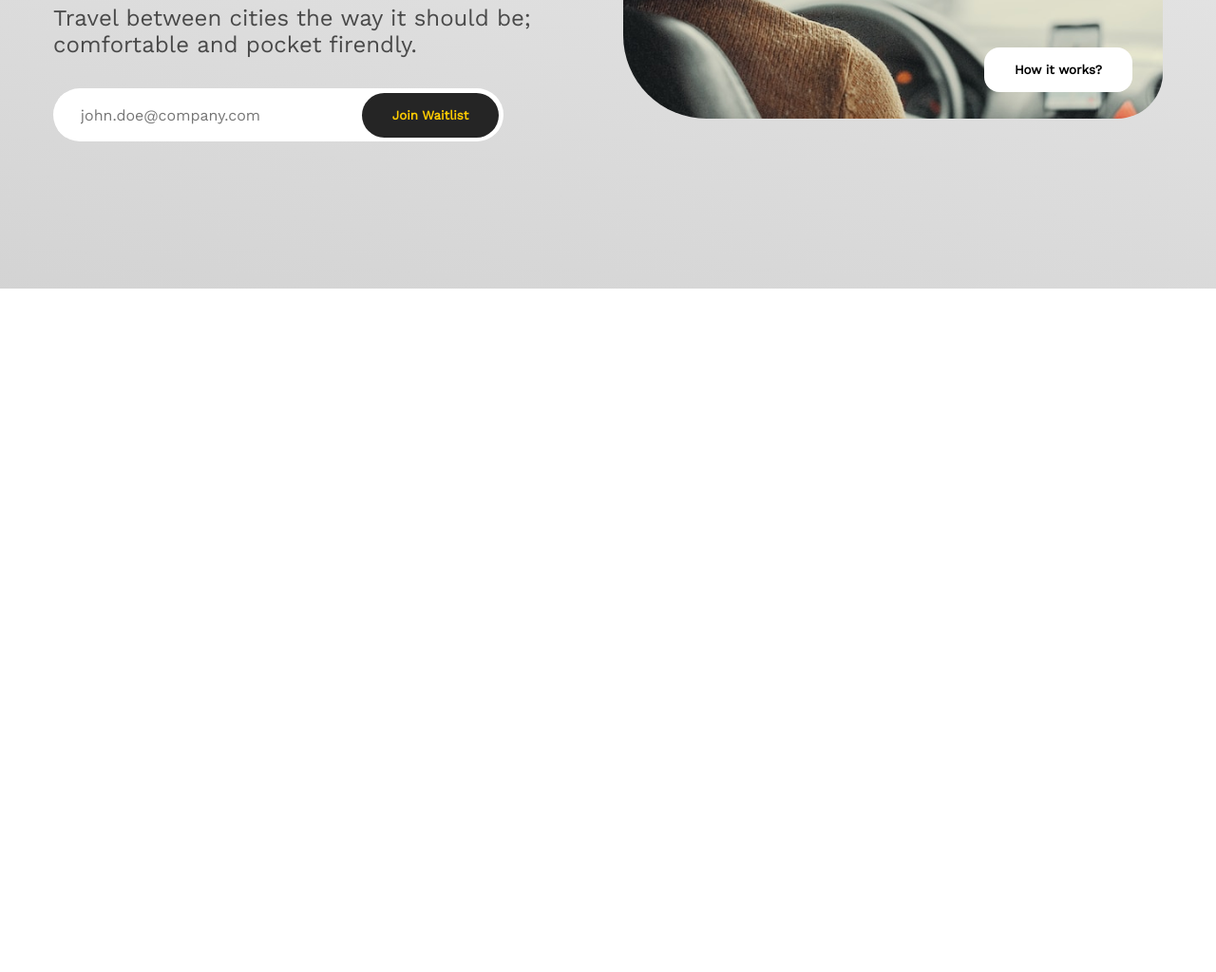
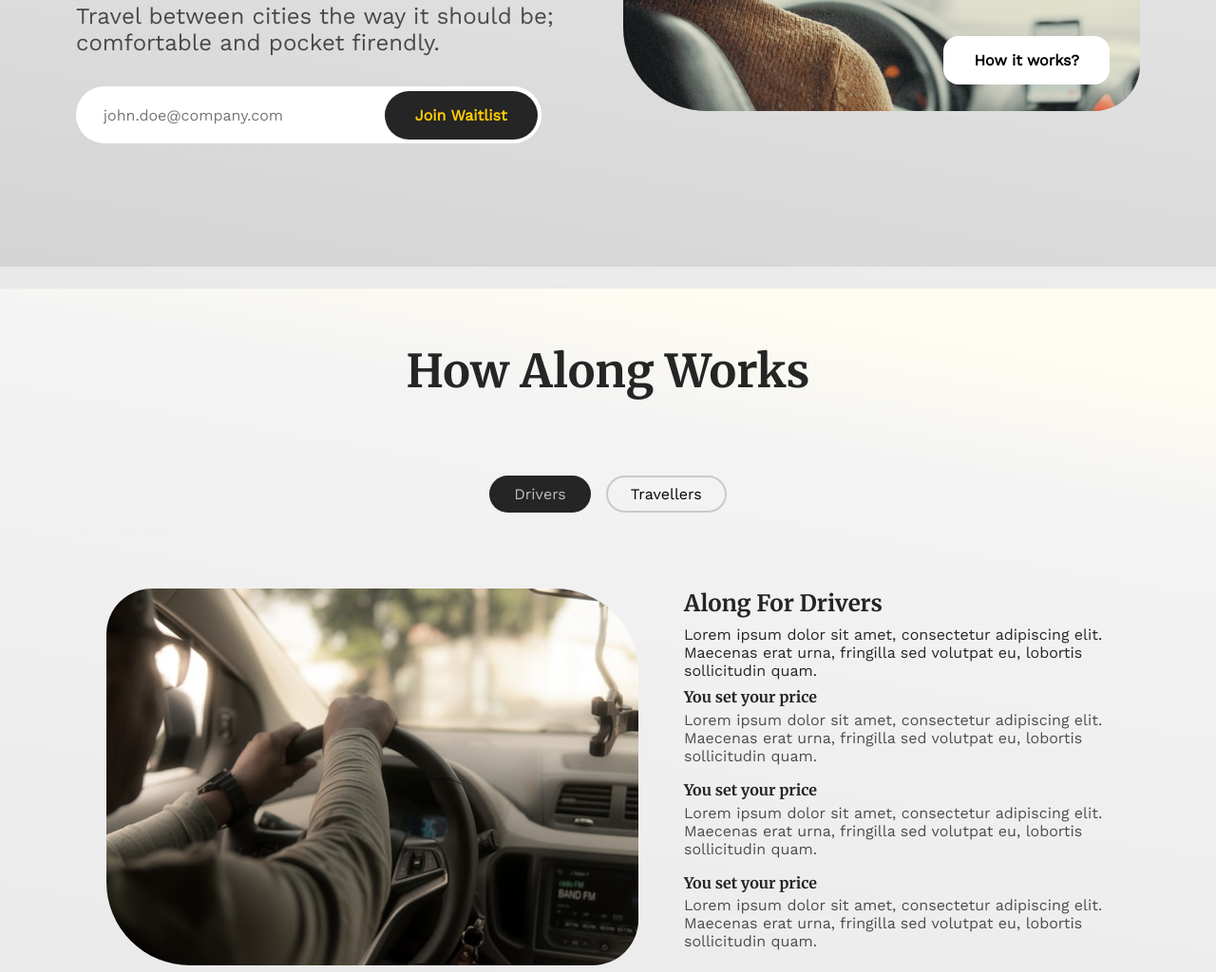
Before and after one commit to booluw/project-along-waitlist, a website built with Vite: page index.html in a window 1280 px wide. Shown: the part 496-1520 px from the top of the page at 95% size. Before the commit the page ends 800 px from the top, so only its background shows below. Built offline with nearby package versions, Linux system fonts and the light colour scheme.

Commit message:
:tada: 'How Along Works' section

```diff
--- a/index.html
+++ b/index.html
@@ -34,6 +34,79 @@
         </button>
       </div>
     </section>
+    <section class="section">
+      <h2 class="section__heading">How Along Works</h2>
+      <div class="pill-group">
+        <button class="pill pill--active">Drivers</button>
+        <button class="pill">Travellers</button>
+      </div>
+      <div class="board-container">
+        <div class="board" data-for="Drivers">
+          <img src="assets/along-for-drivers.jpg" class="board__img" />
+          <div class="board__content">
+            <h2 class="board__heading">Along For Drivers</h2>
+            <p class="board__text">
+              Lorem ipsum dolor sit amet, consectetur adipiscing elit. Maecenas erat urna, fringilla sed volutpat eu, lobortis
+              sollicitudin quam.
+            </p>
+            <ul class="board__list">
+              <li class="board__list-item">
+                <h3 class="board__list-heading">You set your price</h3>
+                <p class="board__list-text">
+                  Lorem ipsum dolor sit amet, consectetur adipiscing elit. Maecenas erat urna, fringilla sed volutpat eu, lobortis
+                  sollicitudin quam.
+                </p>
+              </li>
+              <li class="board__list-item">
+                <h3 class="board__list-heading">You set your price</h3>
+                <p class="board__list-text">
+                  Lorem ipsum dolor sit amet, consectetur adipiscing elit. Maecenas erat urna, fringilla sed volutpat eu, lobortis
+                  sollicitudin quam.
+                </p>
+              </li>
+              <li class="board__list-item">
+                <h3 class="board__list-heading">You set your price</h3>
+                <p class="board__list-text">
+                  Lorem ipsum dolor sit amet, consectetur adipiscing elit. Maecenas erat urna, fringilla sed volutpat eu, lobortis
+                  sollicitudin quam.
+                </p>
+              </li>
+            </ul>
+          </div>
+        </div>
+        <div class="board" data-for="Travellers">
+          <img src="assets/female-passanger.jpg" class="board__img" />
+          <div class="board__content">
+            <h2 class="board__heading">Along For Travellers</h2>
+            <p class="board__text">
+              Lorem ipsum dolor sit amet, consectetur adipiscing elit. Maecenas erat urna, fringilla sed volutpat eu, lobortis
+              sollicitudin quam.
+            </p>
+            <ul class="board__list">
+              <li class="board__list-item">
+                <h3 class="board__list-heading">You set your price</h3>
+                <p class="board__list-text">
+                  Lorem ipsum dolor sit amet, consectetur adipiscing elit. Maecenas erat urna, fringilla sed volutpat eu,
+                  lobortis
+                  sollicitudin quam.
+                </p>
+              </li>
+              <li class="board__list-item">
+                <h3 class="board__list-heading">You set your price</h3>
+                <p class="board__list-text">
+                  Lorem ipsum dolor sit amet, consectetur adipiscing elit. Maecenas erat urna, fringilla sed volutpat eu,
+                  lobortis
+                  sollicitudin quam.
+                </p>
+              </li>
+            </ul>
+          </div>
+        </div>
+      </div>
+    </section>
+    <section class="section section--transparent">
+      Hello World
+    </section>
     <script type="module" src="/main.js"></script>
   </body>
 </html>
--- a/js/header.js
+++ b/js/header.js
@@ -1,11 +1,11 @@
 const pageHeader = document.querySelector('header')
 
-export const fixHeader = function {
+export const fixHeader = function () {
   window.onscroll = () => {
-    if (document.documentElement.scrollTop >= 10) {
-      pageHeader.classList.add("header--bg-white");
+    if (document.documentElement.scrollTop >= 20) {
+      pageHeader.classList.add("header--scroll");
     } else {
-      pageHeader.classList.remove("header--bg-white");
+      pageHeader.classList.remove("header--scroll");
     }
   };
 }
--- /dev/null
+++ b/js/how-it-works.js
@@ -0,0 +1,24 @@
+const pills = document.querySelectorAll(".pill");
+const activePill = document.querySelector(".pill--active");
+
+export const showActivePill = function (element = activePill) {
+  const parentBoard = document.querySelector(".board-container").children;
+
+  const activeBoard = document.querySelector(
+    `[data-for='${element.textContent}']`
+  );
+
+  for (let index = 0; index < parentBoard.length; index++) {
+    parentBoard[index].classList.remove("board--active");
+  }
+  activeBoard.classList.add("board--active")
+};
+
+export const changePill = function (element) {
+  const parentChildren = document.querySelector(".pill-group").children;
+  for (let index = 0; index < parentChildren.length; index++) {
+    parentChildren[index].classList.remove("pill--active")
+  }
+  element.classList.add("pill--active");
+  showActivePill(element);
+}
--- a/main.js
+++ b/main.js
@@ -1,8 +1,16 @@
-import './main.scss'
+import { ripple } from "./js/microinteractions";
+import { fixHeader } from "./js/header";
+import { showActivePill, changePill } from "./js/how-it-works";
 
-import { ripple } from './js/microinteractions';
+import "./main.scss";
 
-const headerBtn = document.querySelector('.header__button');
+const headerBtn = document.querySelector(".header__button");
+const pills = document.querySelectorAll(".pill");
 
+headerBtn.addEventListener("mouseover", () => ripple(headerBtn));
+pills.forEach((el) => {
+  el.addEventListener("click", () => changePill(el))
+})
 
-headerBtn.addEventListener('mouseover', () => ripple(headerBtn));
+fixHeader();
+showActivePill();
--- a/main.scss
+++ b/main.scss
@@ -1,7 +1,10 @@
 @import './sass/variables',
   './sass/header',
   './sass/jumbotron',
-  './sass/form';
+  './sass/form',
+  './sass/section',
+  './sass/pill',
+  './sass/board';
 
 @import url("https://fonts.googleapis.com/css2?family=Merriweather:ital,wght@0,300;0,400;0,700;1,300&family=Work+Sans:ital,wght@0,300;0,400;1,600&display=swap");
 * {
@@ -11,6 +14,7 @@
   border: none;
   outline: none;
   font-family: "Work Sans", serif;
+  font-size: 1rem;
 }
 
 html {
--- /dev/null
+++ b/sass/_board.scss
@@ -0,0 +1,58 @@
+.board {
+  display: none;
+  flex-direction: column;
+  justify-content: center;
+  gap: 1.5rem;
+
+  &--active {
+    display: flex;
+  }
+
+  &__img {
+    width: 100%;
+    border-radius: 3rem 5.5rem;
+    filter: grayscale(50%);
+  }
+
+  &__text {
+    margin: .5rem 0 0;
+  }
+
+  &__heading {
+    font-size: 1.5rem;
+  }
+
+  &__list {
+    margin: .5rem 0 0;
+    list-style: none;
+  }
+
+  &__list-item {
+    margin: 0 0 1rem;
+  }
+
+  &__list-heading {
+    margin: 0 0 .3rem;
+  }
+
+  &__list-text {opacity: .8;}
+}
+
+@media screen and ( min-width:  $md) {
+  .board {
+    // padding: 4rem;
+
+    &--active {
+      flex-direction: row;
+      gap: 3rem;
+    }
+
+    &__img {
+      width: 50%;
+    }
+
+    &__content {
+      width: 40%;
+    }
+  }
+}
--- a/sass/_header.scss
+++ b/sass/_header.scss
@@ -1,14 +1,20 @@
 .header {
   padding: .5rem;
   margin: 1rem;
-  background-color: #f8f7f2;
-  border: 1px solid rgba($secondary, .1);
   border-radius: 5rem;
   display: flex;
   align-items: center;
   justify-content: space-between;
   position: sticky;
   top: .5rem;
+  z-index: 90;
+  transition: linear .2s;
+  border: 1px solid rgba($secondary, 0);
+
+  &--scroll {
+    background-color: #f8f7f2;
+    border: 1px solid rgba($secondary, .1);
+  }
 
   &__logo {
     margin: 0 0 0 1rem;
@@ -23,6 +29,7 @@
     cursor: pointer;
     transition: linear .3s;
     font-weight: 600;
+    font-size: .8rem;
     outline: 2px solid $secondary;
     outline-offset: -2px;
   }
--- a/sass/_jumbotron.scss
+++ b/sass/_jumbotron.scss
@@ -6,7 +6,7 @@
   grid-row-gap: 2rem;
   align-items: center;
   justify-content: center;
-  padding: 2rem;
+  padding: 3rem;
 
   &__heading {
     font-size: 2.5rem;
@@ -45,7 +45,7 @@
   .jumbotron {
     grid-template-columns: repeat(2, 1fr);
     grid-column-gap: 2rem;
-    padding: 1.5rem 2rem;
+    padding: 1.5rem 4rem;
 
     &__heading {
       font-size: 4rem;
@@ -54,11 +54,11 @@
 }
 
 @media screen and ( min-width:  $lg) {
-  .jumbotron { padding: 1.5rem 3.5rem; }
+  .jumbotron { padding: 1.5rem 5rem; }
 }
 
 @media screen and ( min-width:  $mxl) {
-  .jumbotron { padding: 1.5rem 5rem; }
+  .jumbotron { padding: 1.5rem 7rem; }
 }
 
 @media screen and ( min-width:  $maxl) {
--- /dev/null
+++ b/sass/_pill.scss
@@ -0,0 +1,27 @@
+.pill {
+  display: flex;
+  align-items: center;
+  justify-content: center;
+  text-align: center;
+  background: transparent;
+  border: 2px solid rgba($secondary, .2);
+  padding: .5rem 1.5rem;
+  border-radius: 2rem;
+  cursor: pointer;
+  transition: linear .2s;
+
+  &:hover,
+  &:active,
+  &--active {
+    background: $secondary;
+    color: lighten($secondary, 60);
+  }
+
+  &-group {
+    display: flex;
+    justify-content: center;
+    align-items: center;
+    gap: 1rem;
+    padding: 5rem 0;
+  }
+}
--- /dev/null
+++ b/sass/_section.scss
@@ -0,0 +1,37 @@
+.section {
+  min-height: 50vh;
+  background-color: rgba(white, .5);
+  padding: 2rem;
+
+  &--transparent {
+    background-color: transparent;
+  }
+
+  &__heading {
+    font-size: 2rem;
+    text-align: center;
+  }
+}
+
+
+@media screen and ( min-width:  $md) {
+  .section {
+    padding: 4rem;
+
+    &__heading {
+      font-size: 3rem;
+    }
+  }
+}
+
+@media screen and ( min-width:  $lg) {
+  .section { padding: 5rem 5rem; }
+}
+
+@media screen and ( min-width:  $mxl) {
+  .section { padding: 5rem 7rem; }
+}
+
+@media screen and ( min-width:  $maxl) {
+  .section { padding: 5rem 10rem; }
+}
```
Also changed, not shown: assets/along-for-drivers.jpg (added), assets/female-passanger.jpg (added), assets/female-passanger.webp (deleted).
